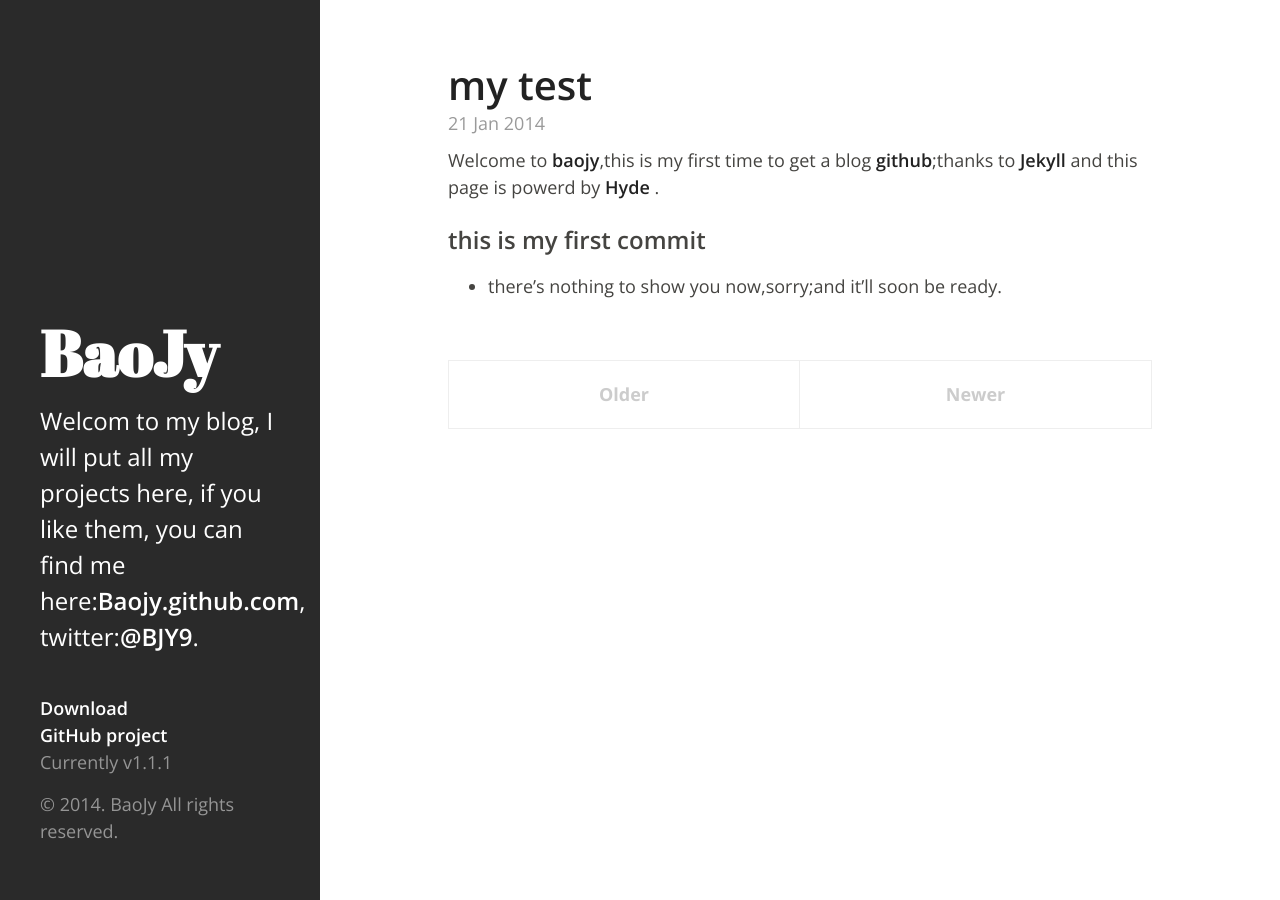
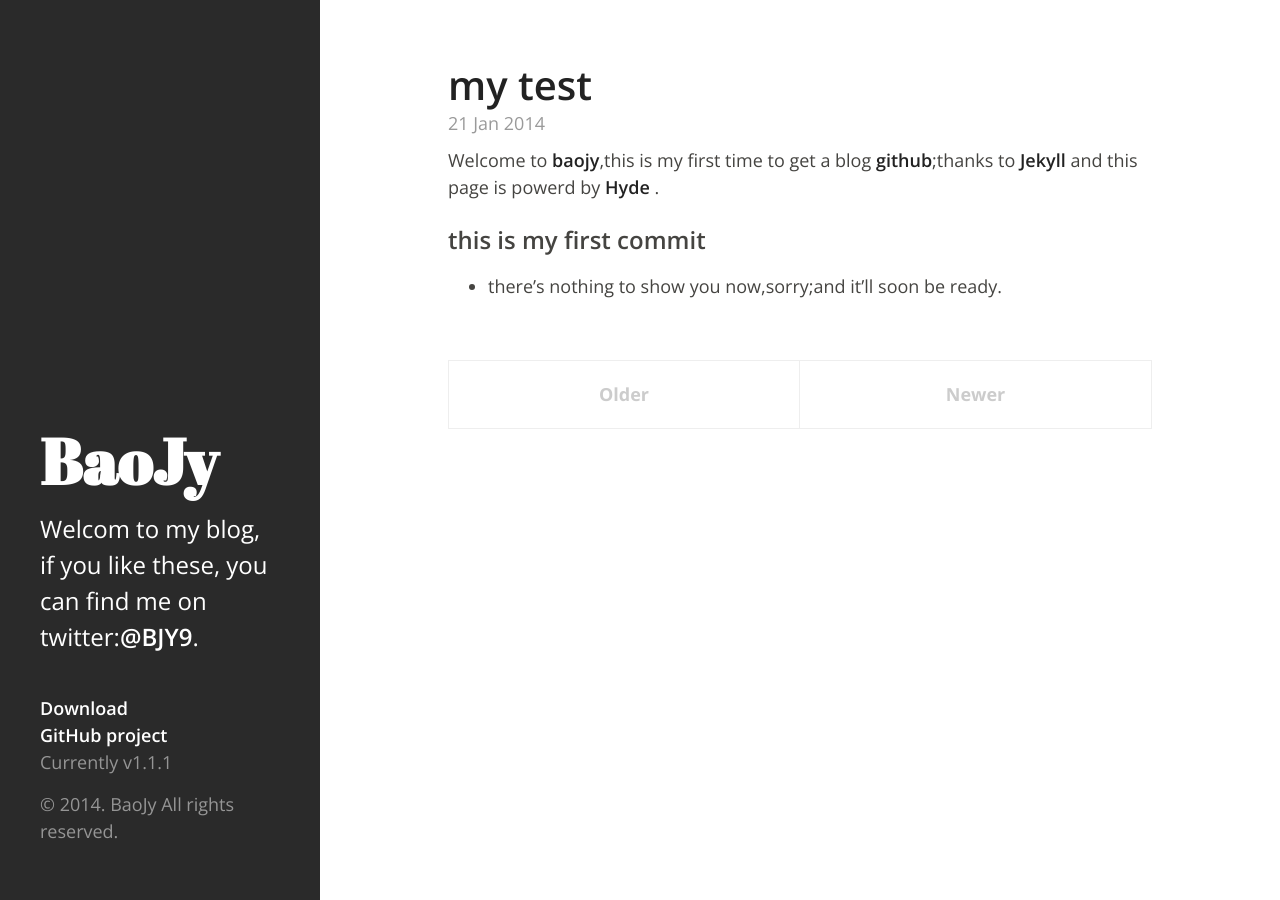
Before and after one commit to baojy/baojy.github.com, a Jekyll site: the page built from index.html, in a window 1280 px wide. Built offline with Jekyll 4.4.1, drawn with Linux system fonts in a browser that asks for light colours; Markdown is read by kramdown in place of the engine named in the settings; the list of posts is cut into pages by our own code.

Commit message:
page change

```diff
--- a/404.html
+++ b/404.html
@@ -25,7 +25,7 @@
     <header class="masthead">
       <div class="masthead-inner">
         <h1>BaoJy</h1>
-        <p class="lead">Welcom to my blog, I will put all my projects here, if you like them, you can find me here:<a href="http://baojy.github.com" target="_blank">Baojy.github.com</a>, twitter:<a href="https://twitter.com/BJY9" target="_blank">@BJY9</a>.</p>
+        <p class="lead">Welcom to my blog, if you like these, you can find me on twitter:<a href="http://baojy.github.com" target="_blank">Baojy.github.com</a>, twitter:<a href="https://twitter.com/BJY9" target="_blank">@BJY9</a>.</p>
 
         <div class="colophon">
           <ul class="colophon-links">
--- a/_config.yml
+++ b/_config.yml
@@ -1,6 +1,6 @@
 title:        BaoJy
 tagline:      'Baojy , A College Student'
-description:  'Welcom to my blog, I will put all my projects here, if you like them, you can find me here:<a href="http://baojy.github.com" target="_blank">Baojy.github.com</a>, twitter:<a href="https://twitter.com/BJY9" target="_blank">@BJY9</a>.'
+description:  'Welcom to my blog, if you like these, you can find me on twitter:<a href="https://twitter.com/BJY9" target="_blank">@BJY9</a>.'
 url:          http://baojy.github.com
 version:      1.1.1
 author:
```
